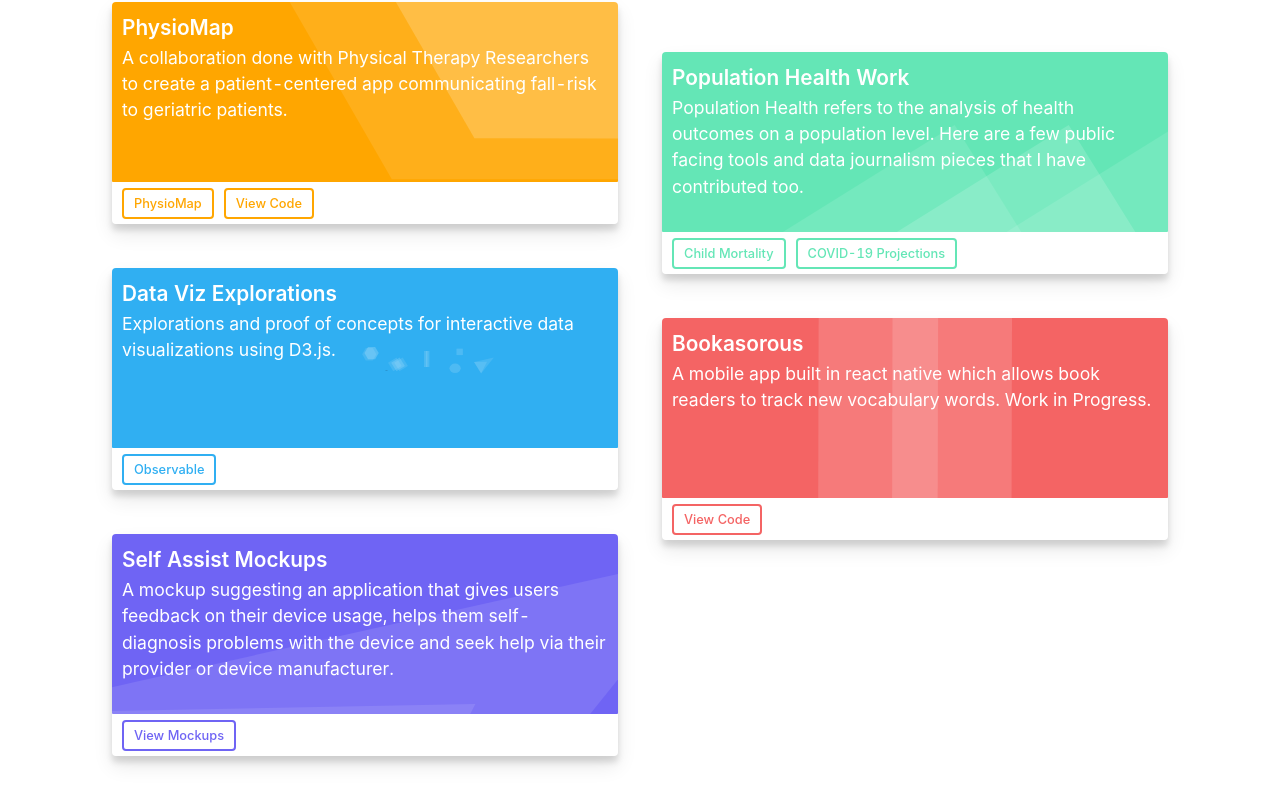
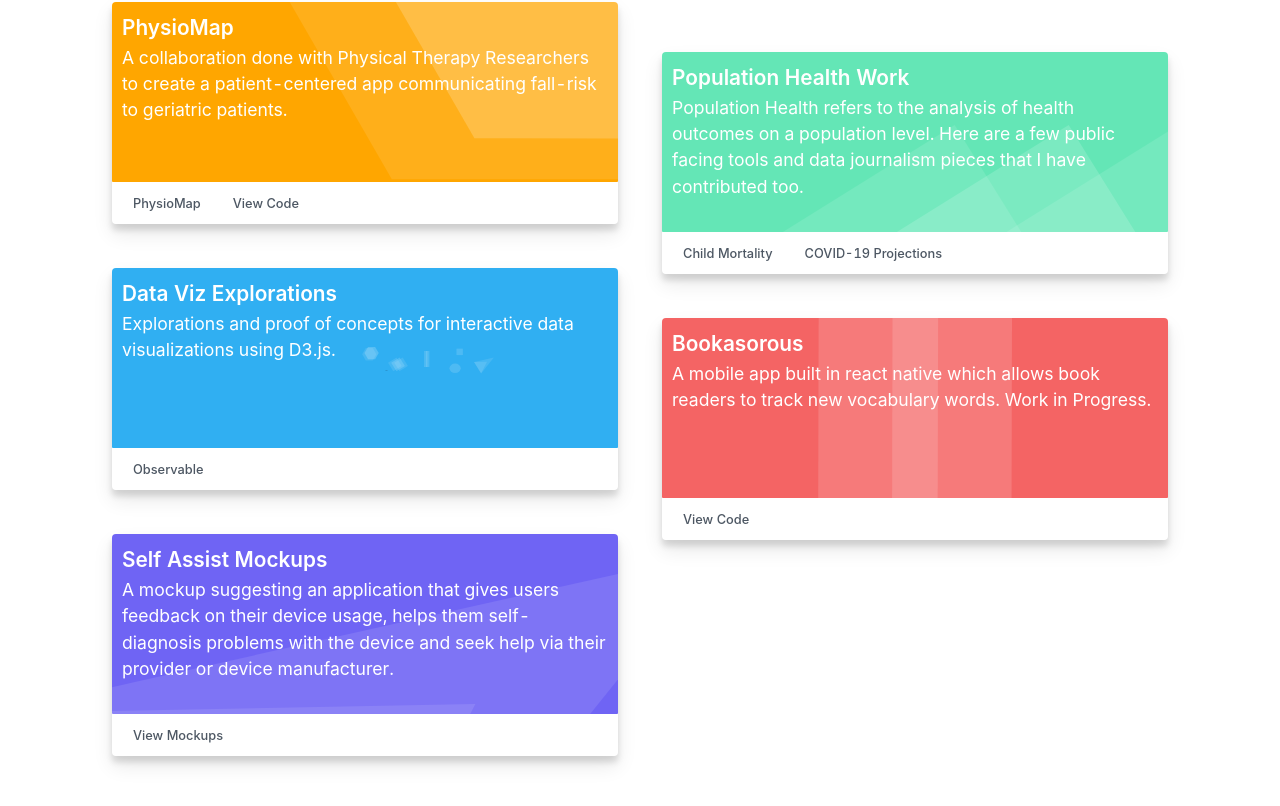
Before and after one commit to michael-fernandes/personal-website, a React app: page / in a window 1280 px wide. Shown: the part 843-1649 px from the top of the page. Built offline with nearby package versions, Linux system fonts and the light colour scheme.

Commit message:
Workaround for esm problem

```diff
--- a/package.json
+++ b/package.json
@@ -7,7 +7,7 @@
     "@analytics/google-analytics": "^0.5.2",
     "@babel/core": "7.6.0",
     "@babel/plugin-proposal-class-properties": "^7.13.0",
-    "@babel/preset-env": "^7.7.1",
+    "@babel/preset-env": "^7.13.15",
     "@babel/preset-react": "^7.7.0",
     "@babel/register": "^7.7.0",
     "@svgr/webpack": "4.3.2",
@@ -83,7 +83,7 @@
     "start": "node scripts/start.js",
     "build": "node scripts/build.js",
     "test": "node scripts/test.js",
-    "ssr": "NODE_ENV=production node --experimental-modules server/index.js"
+    "ssr": "NODE_ENV=production node server/index.js"
   },
   "eslintConfig": {
     "extends": [
--- a/src/Components/ui/Cards/Card.jsx
+++ b/src/Components/ui/Cards/Card.jsx
@@ -1,12 +1,14 @@
-import React, {useLayoutEffect,  useRef, useState } from 'react';
-import { CardLink, CardLinks } from '.';
-import CardTheme from './CardTheme';
+import React, { useCallback, useLayoutEffect,  useRef } from 'react';
+import { CardLink, CardLinks, CardTheme } from '.';
 
 const ANIMATION_OFFSET = 40;
 
+
+
 function Card({children, theme, links = []}) {
+  // const [a, setAnimationState] = useState(); // this line caues a node compile error
+
   const ref = useRef();
-  const [animate, setAnimate] = useState(false);
   const {url: primaryUrl, text: primaryText} = links[0];
 
   const style = {
@@ -17,14 +19,14 @@
     padding: '10px',
   };
 
-  const onScroll = () => {
+  const onScroll = useCallback(() => {
     if(ref.current) {
       const { bottom: cardBottom } = ref.current.getBoundingClientRect();
       if (cardBottom - window.innerHeight  + ANIMATION_OFFSET < 0) {
-        setAnimate(true);
+        setAnimationState(true);
       }
     }
-  }
+  });
 
   useLayoutEffect(() => {
     window.addEventListener('scroll', onScroll)
@@ -40,7 +42,7 @@
           </div>
         </a>
         <CardLinks>
-            {links.map(({url, text, onClick}) => <CardLink animate={animate} url={url} text={text} key={url} onClick={onClick}/>)}
+            {links.map(({url, text, onClick}) => <CardLink animate={false} url={url} text={text} key={url} onClick={onClick}/>)}
         </CardLinks>
       </div>
     </CardTheme.Provider>
--- a/src/Components/ui/Cards/CardLink.jsx
+++ b/src/Components/ui/Cards/CardLink.jsx
@@ -1,37 +1,37 @@
 import React, { useContext } from 'react';
 import CardTheme from './CardTheme';
-import styled from 'styled-components';
+// import styled from 'styled-components';
 
-const Link = styled.a`
-  border: 2px solid ${props => props.color};
-  color: ${props => props.color};
-  opacity: ${props => props.animate ? '100%' : '0%'};
-  transition: opacity .25s ease;
-  &:hover {
-    background: ${props => props.color};
-    color: white;
-    transition: all .45s ease;
-  }
+// const Link = styled.a`
+//   border: 2px solid ${props => props.color};
+//   color: ${props => props.color};
+//   opacity: ${props => props.animate ? '100%' : '0%'};
+//   transition: opacity .25s ease;
+//   &:hover {
+//     background: ${props => props.color};
+//     color: white;
+//     transition: all .45s ease;
+//   }
 
-  &:active {
-    font-weight: 300;
-  }
-`;
+//   &:active {
+//     font-weight: 300;
+//   }
+// `;
 
 function CardLink({text, url, animate, onClick}) {
   const { color } = useContext(CardTheme);
 
   if (onClick) {
     return (
-      <Link animate={animate} className="card-link" onClick={onClick} color={color}>
+      <a animate={animate} className="card-link" onClick={onClick} color={color}>
         {text}
-      </Link>
+      </a>
     );
   }
   return (
-    <Link animate={animate} className="card-link" href={url} color={color}>
+    <a animate={animate} className="card-link" href={url} color={color}>
       {text}
-    </Link>
+    </a>
   );
 }
 
--- a/src/Components/ui/Cards/index.js
+++ b/src/Components/ui/Cards/index.js
@@ -3,3 +3,4 @@
 export { default as CardLinks } from './CardLinks';
 export { default as CardTitle } from './CardTitle';
 export { default as CardDescription } from './CardDescription';
+export { default as CardTheme } from './CardTheme';
--- a/src/static/mockupsOnClick.js
+++ b/src/static/mockupsOnClick.js
@@ -1,6 +1,5 @@
 import { showModal, store } from '../store';
 
 export default function mockupsOnClick() {
-  console.log(store.getState());
   store.dispatch(showModal());
 }
```
Also changed, not shown: src/Components/ui/Cards/CardTheme.jsx (renamed from src/Components/ui/Cards/CardTheme.js).
